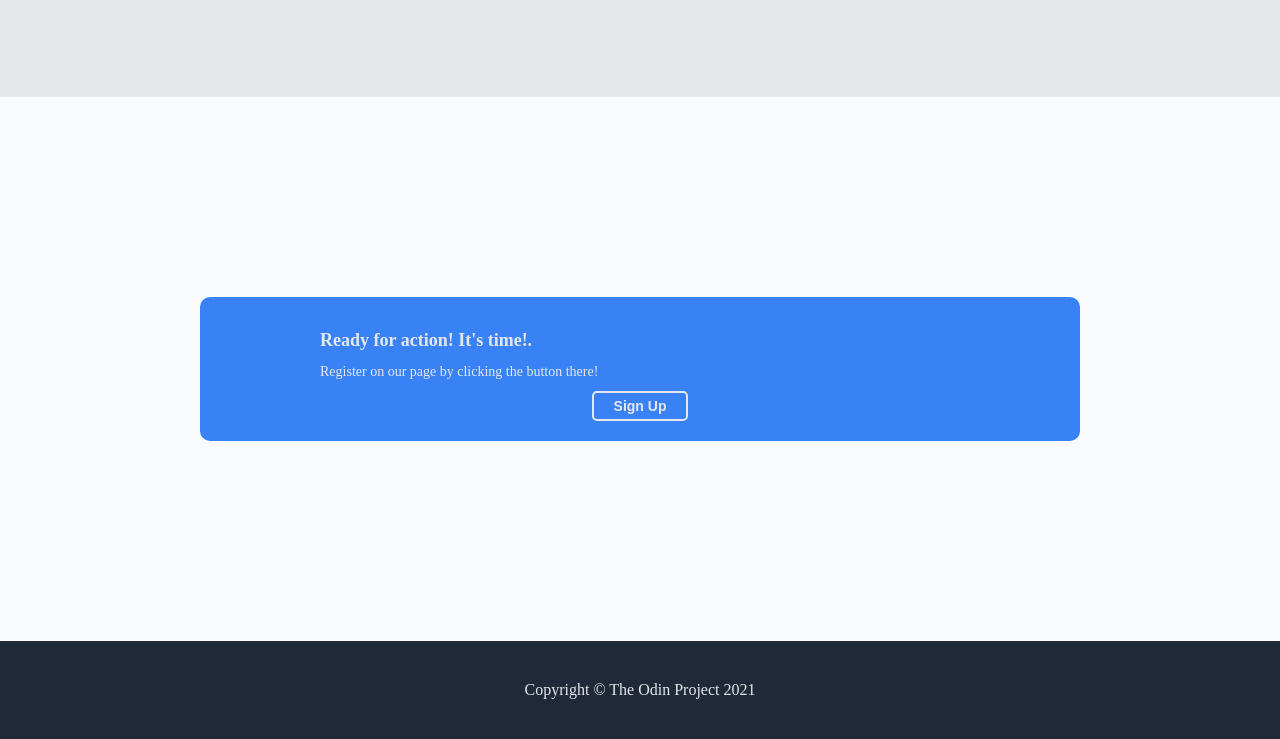
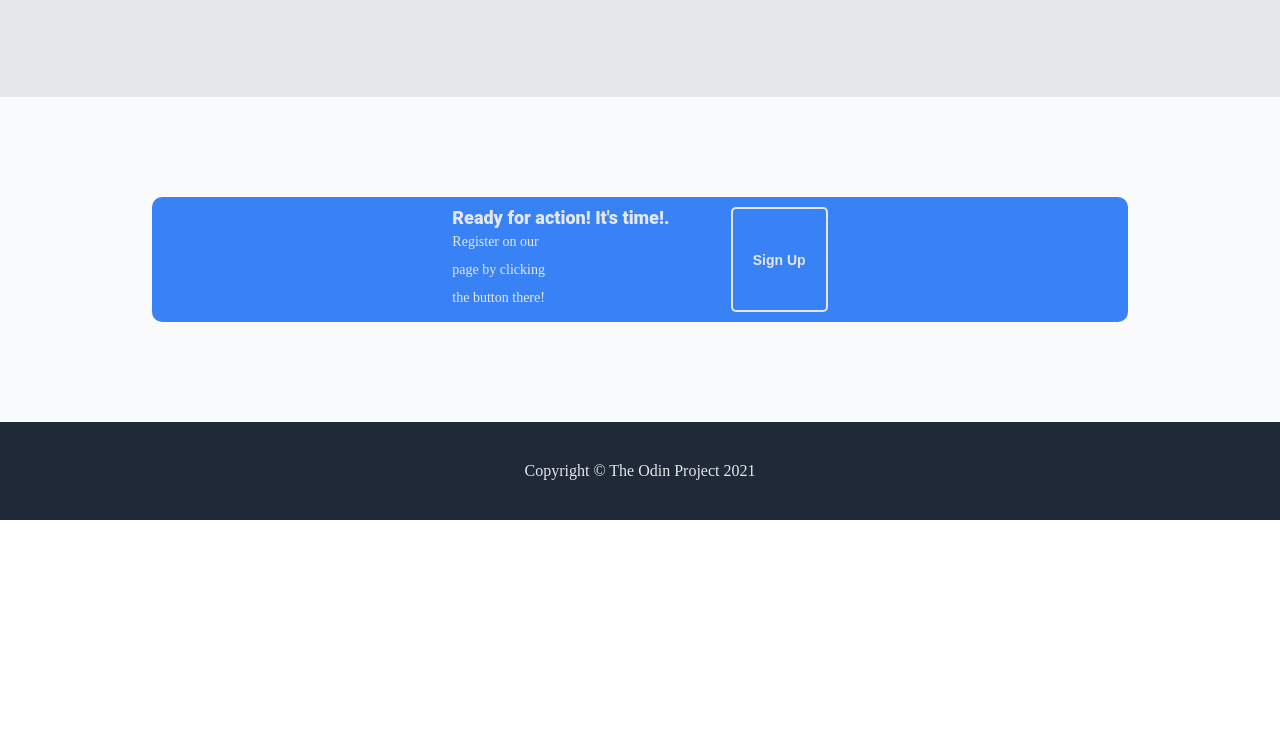
Before and after one commit to JessicaZambranoCG/ProjectLandingPage, a plain HTML site: page index.html in a window 1280 px wide. Shown: the part 1634-2373 px from the top of the page. After the commit the page ends 2154 px from the top, so only its background shows below. Drawn offline with Linux system fonts and the light colour scheme.

Commit message:
feat:change style in the file css

```diff
--- a/index.html
+++ b/index.html
@@ -60,11 +60,11 @@
    </div>
    <div class="container-4">
       <div class="header-3">
-         <p class="text-3">Ready for action! It's time!.</p>
-         <p class="text-4">Register on our page by clicking the button there!</p>
-      <div class="button">
-         <button class="sign-up-1">Sign Up</button>
-      </div>
+         <div class="text-left">
+         <h4 class="title-1">Ready for action! It's time!.</h4>
+         <p class="text-3">Register on our page by clicking the button there!</p>
+         </div>
+            <button class="sign-up-1">Sign Up</button>
       </div>
    </div>
    <div class="footer">
--- a/style.css
+++ b/style.css
@@ -202,38 +202,35 @@ h3{
 
 .container-4{
     display: flex;
-    flex-direction: column;
+    justify-content: center;
+    align-items: center;
     background-color: #f9fafc;
-    padding: 200px;
+    padding: 100px 100px;
 }
 
 .header-3{
     display: flex;
-    flex-direction: column;
+    justify-content: space-between;
     background-color: #3882F6;
-    padding: 20px;
+    padding: 10px 300px;
     border-radius: 10px;
-    justify-content: space-around;
+    flex-basis: 700;
+    align-items: ;
+}
+
+.title-1{
+    font-size: 18px;
+    font-weight: 900;
+    color: #E5E7EB;
+    font-family: Roboto, sans-serif;
 }
 
 .text-3{
-    font-size: 18px;
-    font-weight: 900;
-    margin-bottom: 0;
-    margin-left: 100px;
+    font-size: 14px;
+    margin:0;
+    padding: 0px;
 }
 
-.text-4{
-    font-size: 14px;
-    margin-top: 0;
-    margin-left: 100px;
-}
-
-.button{
-    display: flex;
-    justify-content: space-around;
-    align-self: center;
-}
 .sign-up-1{
     background-color: #3882F6;
     font-size: 14px;
@@ -241,7 +238,7 @@ h3{
     border: #E5E7EB solid 2px;
     border-radius: 5px;
     padding: 5px 20px;
-    font-weight: bold;
+    font-weight: 900;
 }
 
 .footer{
```
